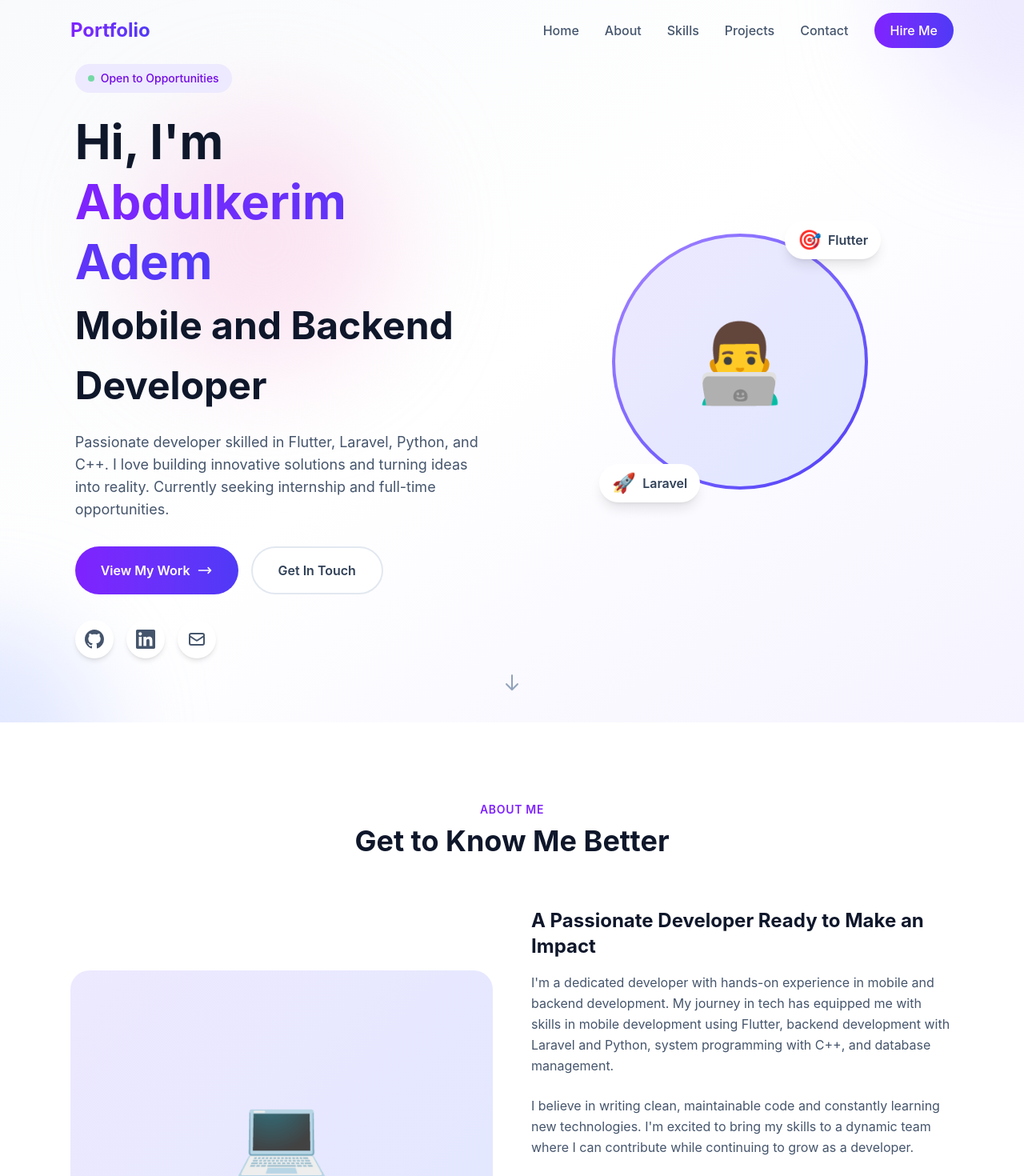
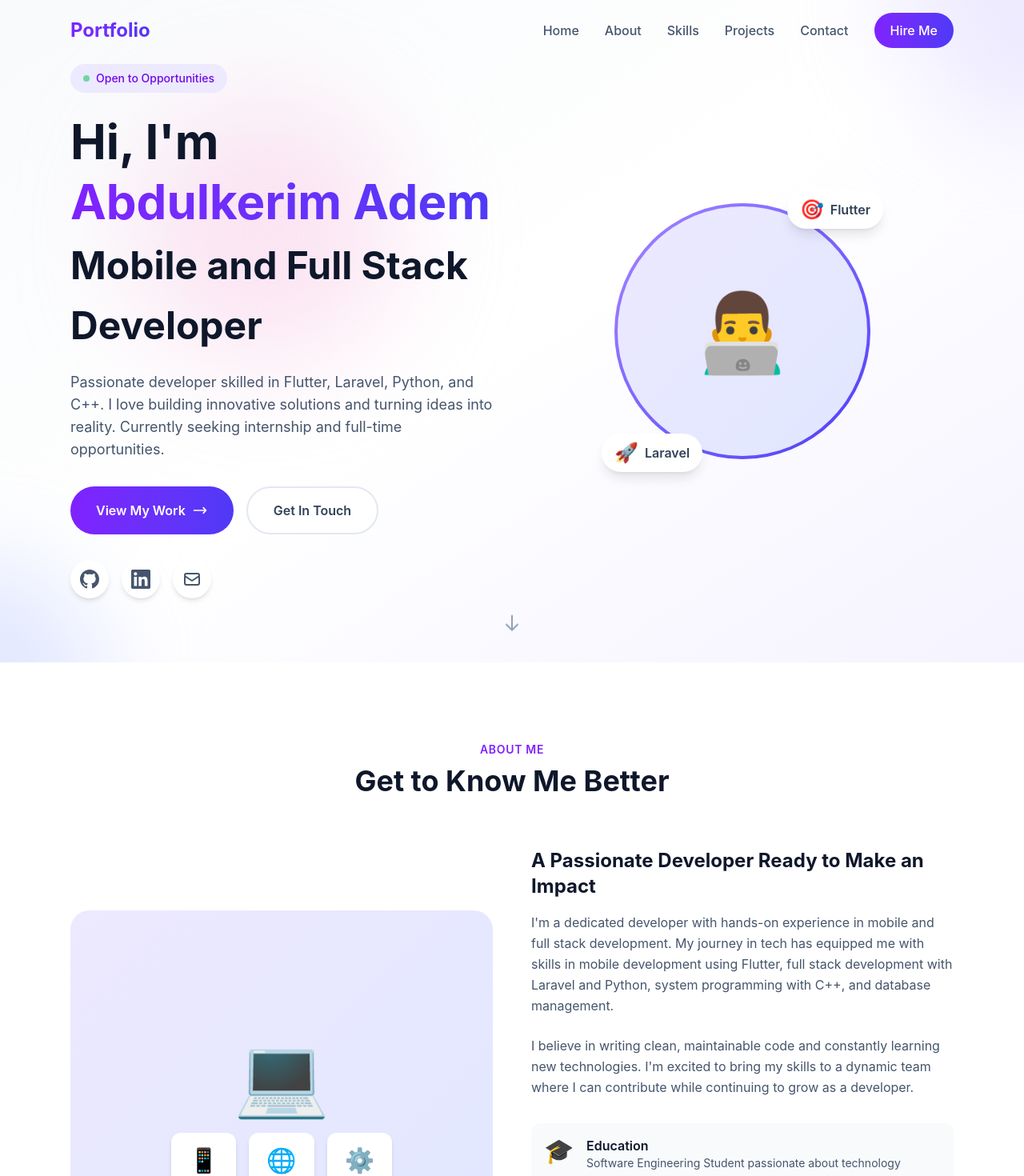
Before and after one commit to abdu2030/Portfolio-Website, a React (Vite) app: page / in a window 1280 px wide. Shown: the top 1470 px of the page at 80% size. Built offline with nearby package versions, Linux system fonts and the light colour scheme.

Commit message:
Change 'backend developer' references to 'full stack'

```diff
--- a/src/components/About.tsx
+++ b/src/components/About.tsx
@@ -61,8 +61,8 @@ export default function About() {
               A Passionate Developer Ready to Make an Impact
             </h3>
             <p className="text-slate-600 mb-6 leading-relaxed">
-              I'm a dedicated developer with hands-on experience in mobile and backend development. My journey in tech has equipped me with skills in
-              mobile development using Flutter, backend development with Laravel
+              I'm a dedicated developer with hands-on experience in mobile and full stack development. My journey in tech has equipped me with skills in
+              mobile development using Flutter, full stack development with Laravel
               and Python, system programming with C++, and database management.
             </p>
             <p className="text-slate-600 mb-8 leading-relaxed">
--- a/src/components/Hero.tsx
+++ b/src/components/Hero.tsx
@@ -29,7 +29,7 @@ export default function Hero() {
               </span>
               <br />
               <span className="text-3xl md:text-4xl lg:text-5xl">
-                Mobile and Backend Developer
+                Mobile and Full Stack Developer
               </span>
             </h1>
 
```
Also changed, not shown: 1 other file (tests, documents, lock files or other folders).
